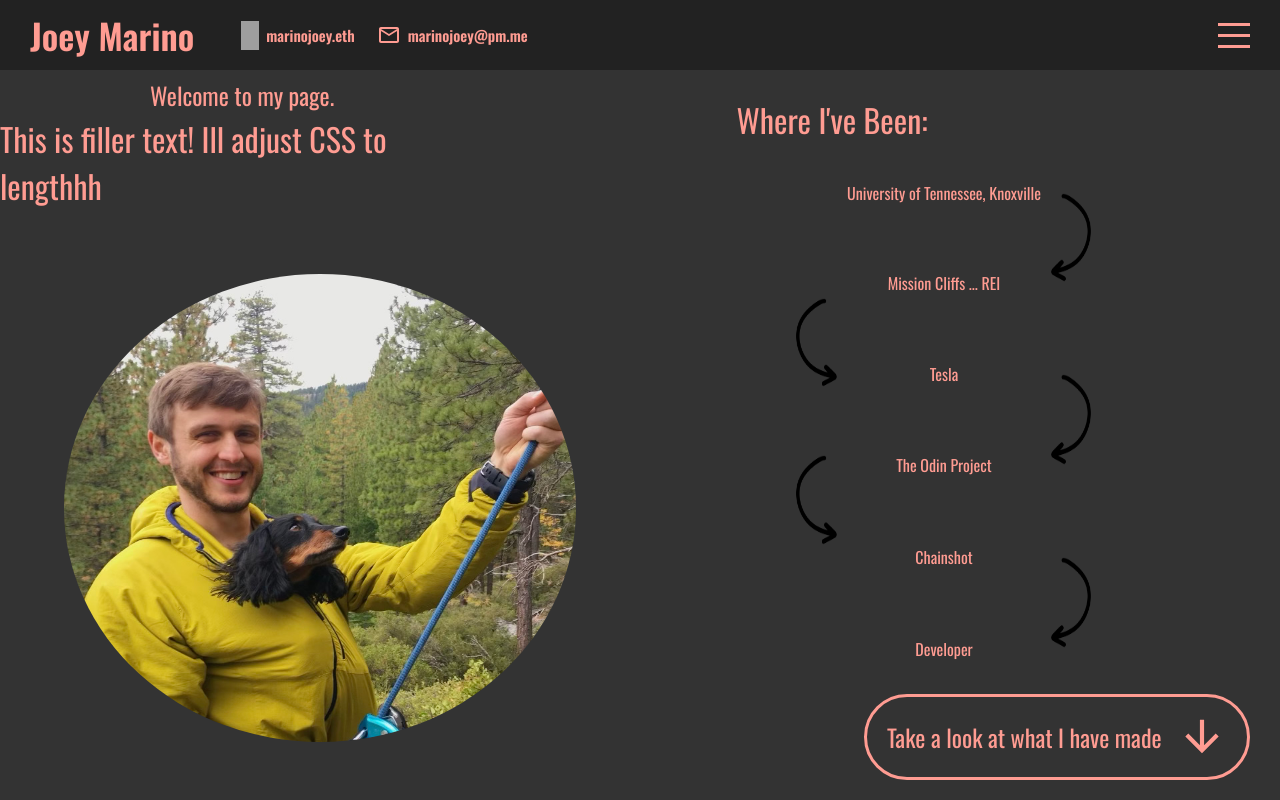
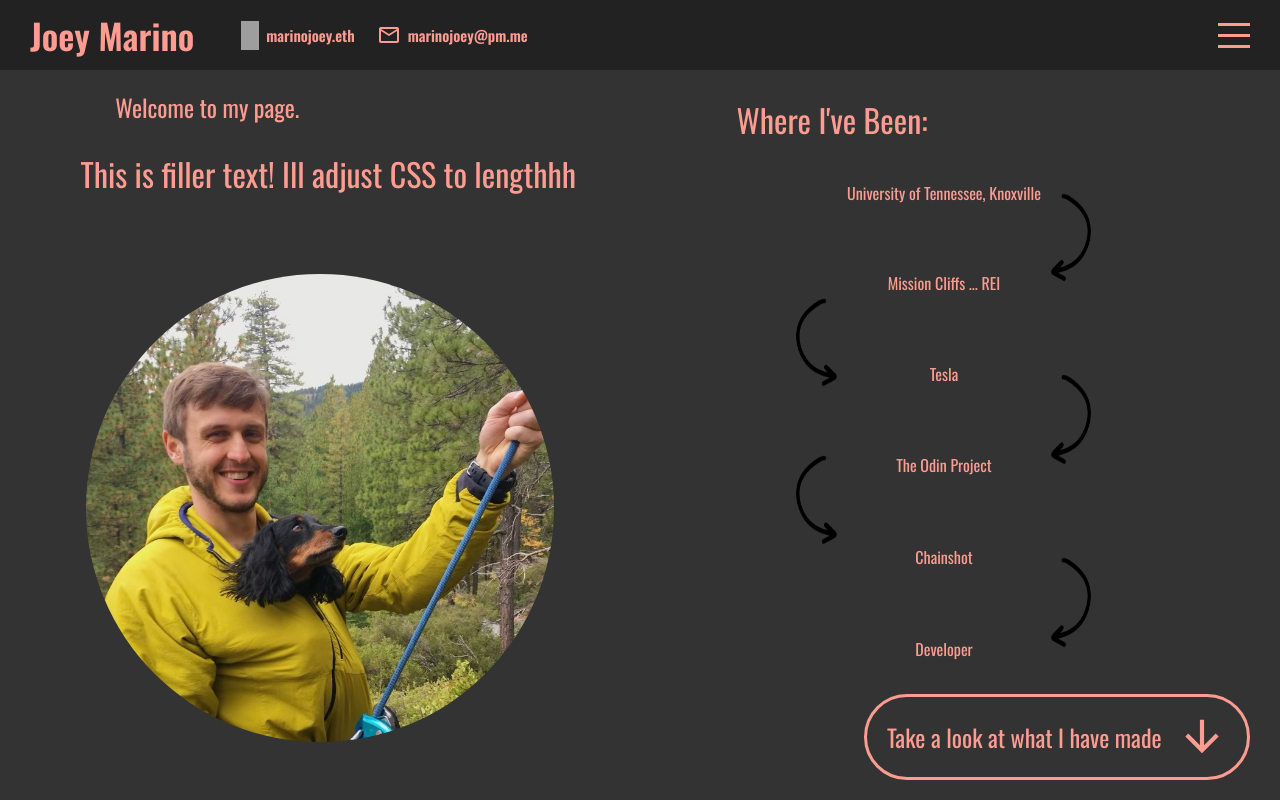
Before and after one commit to marinojoey/my-website, a React (Create React App) app: page / in a window 1280 px wide. Built offline with nearby package versions, Linux system fonts and the light colour scheme; grey boxes are pictures that could not be loaded.

Commit message:
made improvements

```diff
--- a/src/Components/intro/intro.scss
+++ b/src/Components/intro/intro.scss
@@ -1,5 +1,7 @@
 @import "../../global.scss";
-
+* {
+    scrollbar-width: none;
+}
 .intro {
     background-color: $ethgray;
     display: flex;
@@ -24,7 +26,7 @@
                 display: flex;
                 width: 100%;
                 font-size: x-large;
-                padding-left: 150px;
+                padding-left: 18%;
                 color: $ethpeach;
                 padding-top: 1%;
             }
@@ -33,7 +35,7 @@
                 width: 100%;
                 font-size: xx-large;
                 justify-content: flex-end;
-                padding-right: 160px;
+                padding-right: 10%;
                 color: $ethpeach;
                 padding-bottom: 1%;
             }
@@ -48,8 +50,10 @@
 
             .belaypic {
                 display: flex;
+                min-width: 400px;
+                min-height: 400px;
                 height: 80%;
-                width: 80%;
+                width: auto;
                 border-radius: 50%;
             }
 
```
